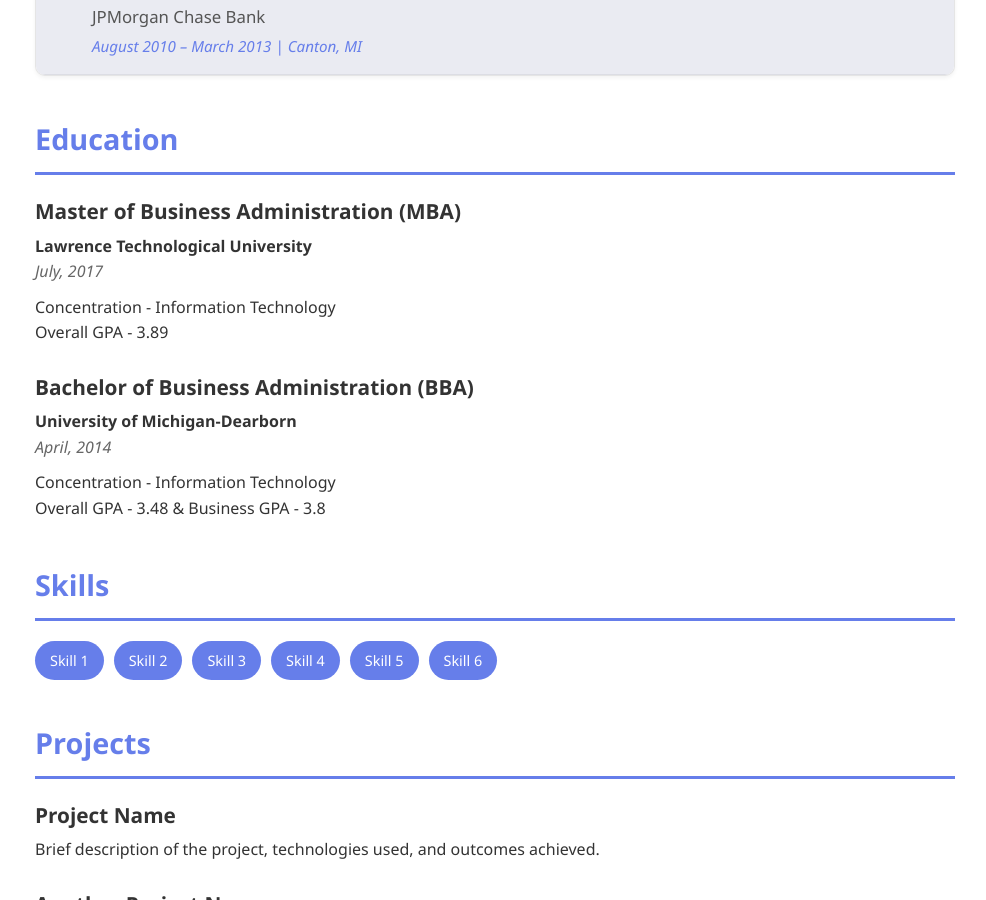
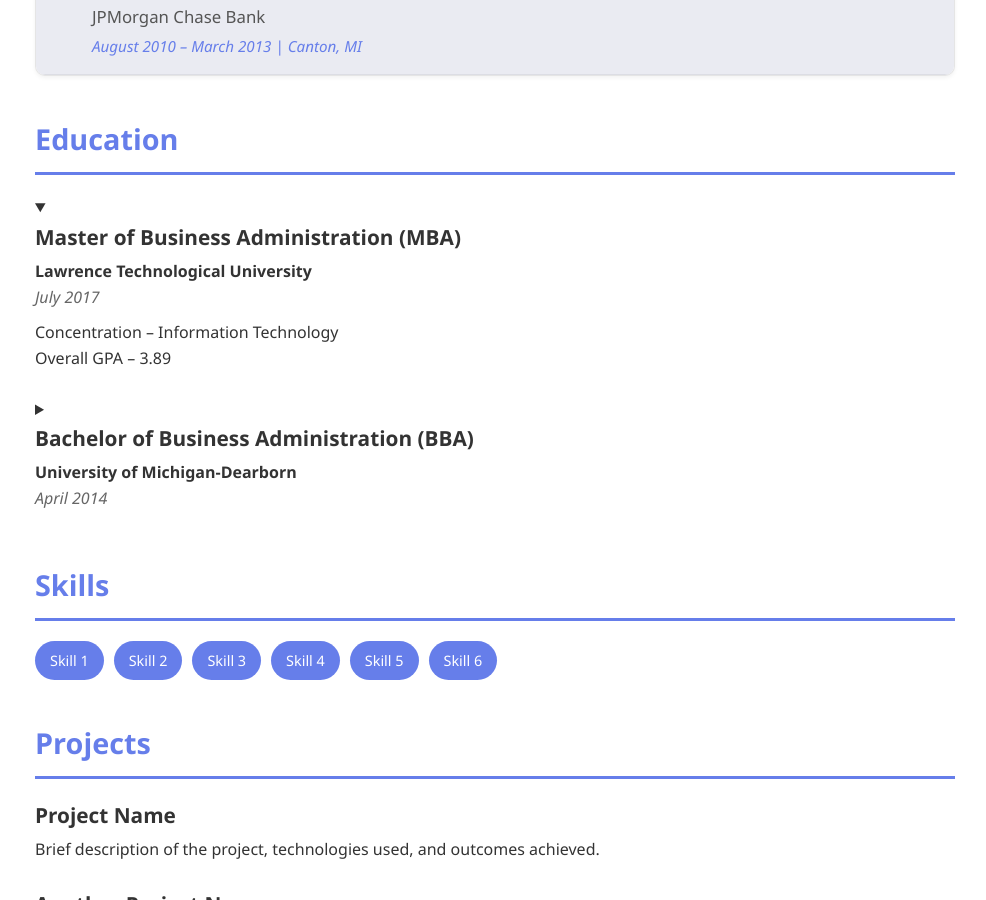
Before and after one commit to r91dua/my-portfolio, a Jekyll site: the page built from index.html, in a window 1280 px wide and 900 px high, scrolled down 2159 px. Shown: the whole window, without its empty margins (145-1131 px from the left). Built offline with Jekyll 4.4.1, drawn with Linux system fonts in a browser that asks for light colours.

Commit message:
Update education.html

```diff
--- a/_includes/sections/education.html
+++ b/_includes/sections/education.html
@@ -1,15 +1,25 @@
 <section id="education">
   <h2>Education</h2>
-  <div class="education-item">
+
+  <details class="education-item" open>
+    <summary>
       <h3>Master of Business Administration (MBA)</h3>
       <h4>Lawrence Technological University</h4>
-    <p class="date">July, 2017</p>
-    <p>Concentration - Information Technology<br>Overall GPA - 3.89</p>
+      <p class="date">July 2017</p>
+    </summary>
+    <div class="education-body">
+      <p>Concentration – Information Technology<br>Overall GPA – 3.89</p>
     </div>
-  <div class="education-item">
+  </details>
+
+  <details class="education-item">
+    <summary>
       <h3>Bachelor of Business Administration (BBA)</h3>
       <h4>University of Michigan-Dearborn</h4>
-    <p class="date">April, 2014</p>
-    <p>Concentration - Information Technology<br>Overall GPA - 3.48 & Business GPA - 3.8</p>
+      <p class="date">April 2014</p>
+    </summary>
+    <div class="education-body">
+      <p>Concentration – Information Technology<br>Overall GPA – 3.48 & Business GPA – 3.8</p>
     </div>
+  </details>
 </section>
```
Lines whose indentation alone changed are shown as unchanged.
